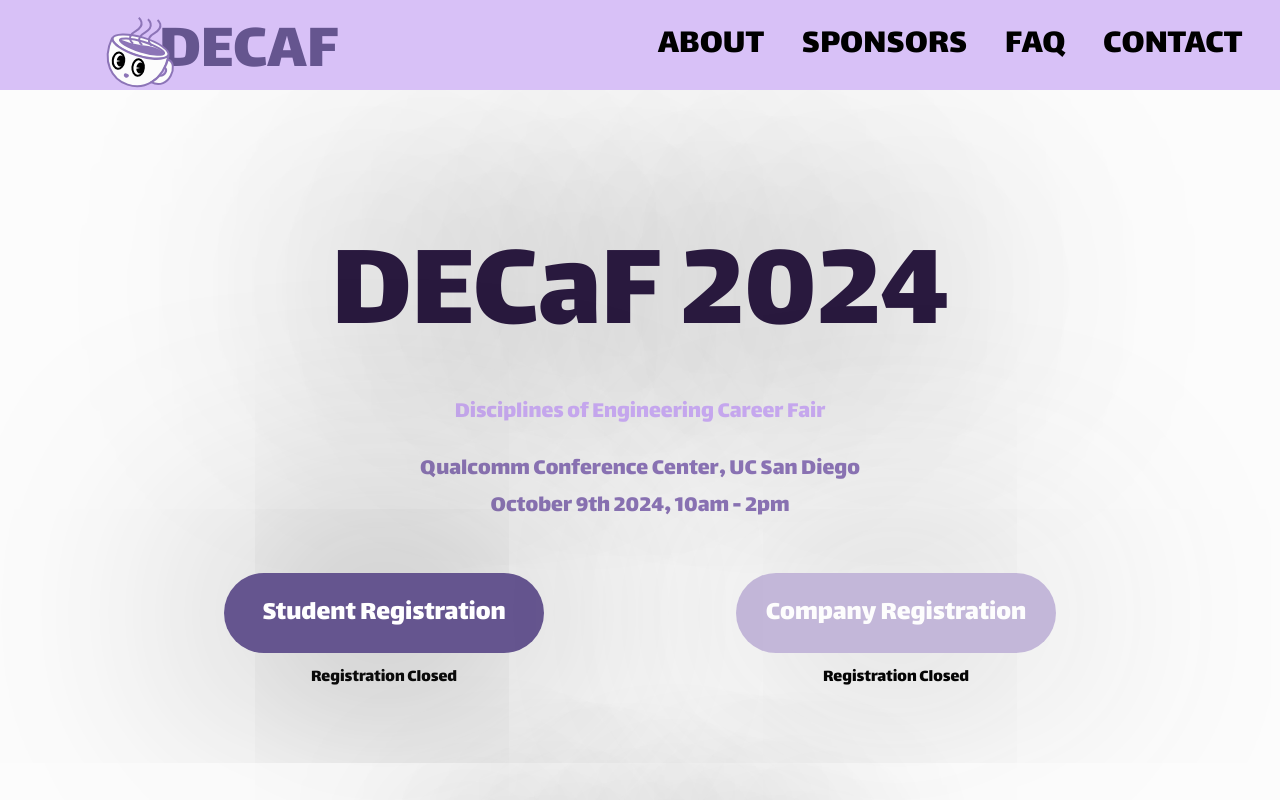
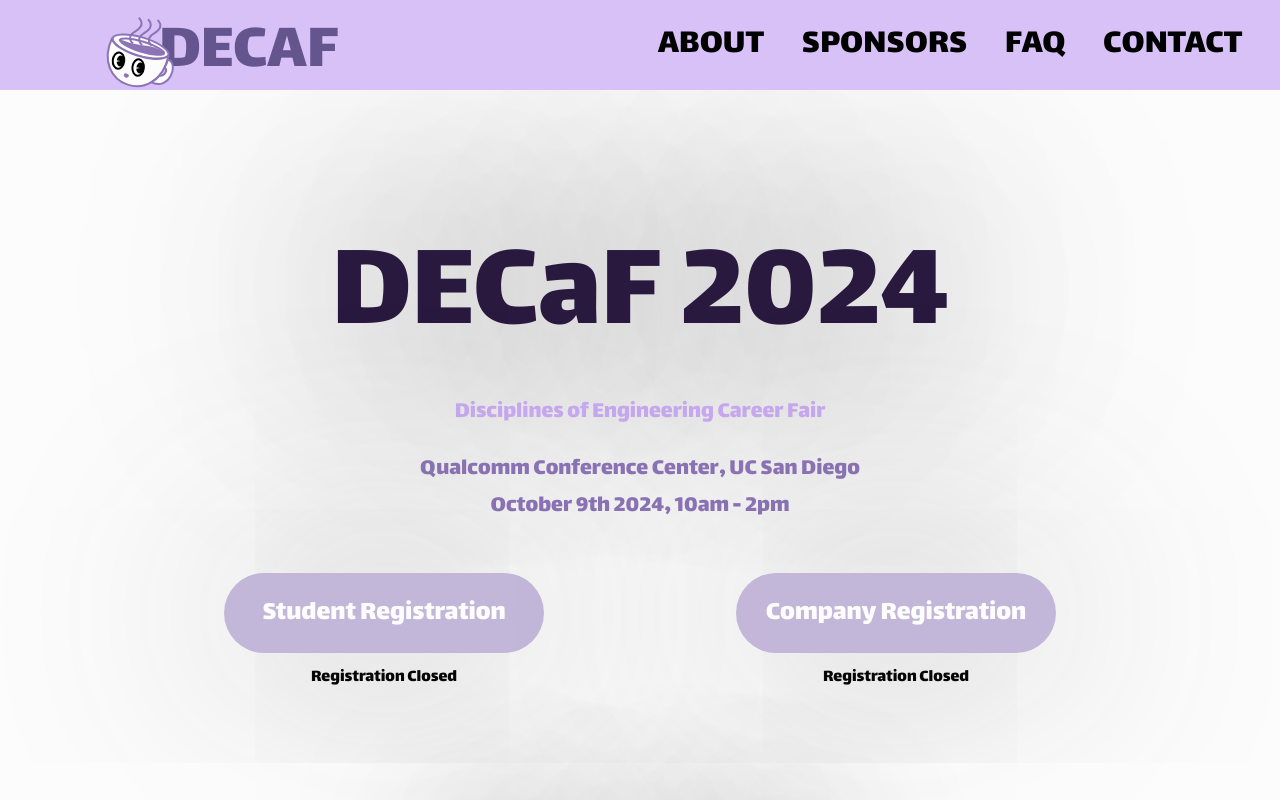
Before and after one commit to r800360/decafucsd.com, a React (Create React App) app: page / in a window 1280 px wide. Shown: the top 800 px of the page. Built offline with nearby package versions, Linux system fonts and the light colour scheme.

Commit message:
Update Home.css student style color

```diff
--- a/src/pages/Home/Home.css
+++ b/src/pages/Home/Home.css
@@ -80,8 +80,9 @@
 }
 
 .home #student {
-  background-color: #65558f;
-  /* opacity: 0.5; */
+/*   background-color: #65558f; */
+  background-color: #8c74b7;
+  opacity: 0.5;
 }
 
 .home #company {
```
